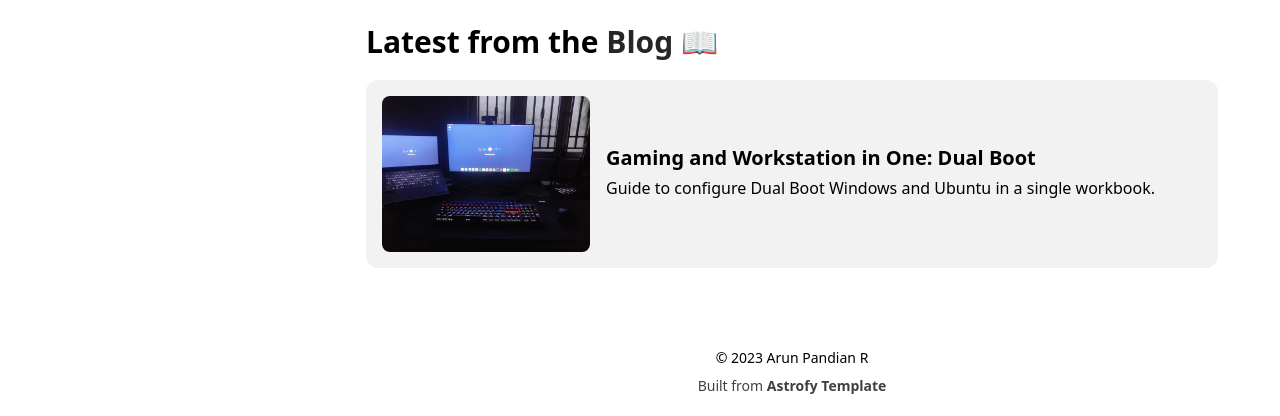
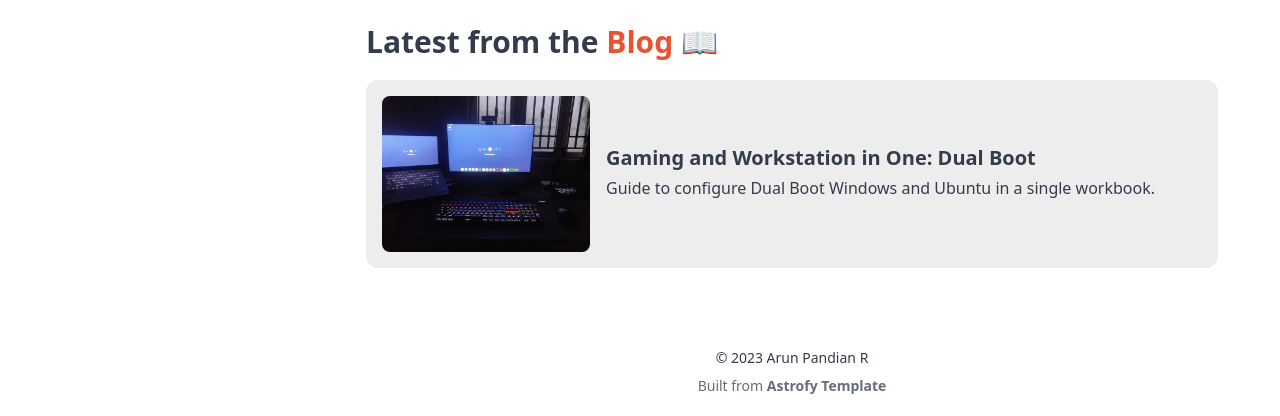
Before and after one commit to arunpandian7/arunpandian7.github.io, an Astro site: page / in a window 1280 px wide. Shown: the part 1049-1465 px from the top of the page. Built offline with nearby package versions, Linux system fonts and the light colour scheme; Astro itself is replaced by a stand-in of ours; some packages are replaced by stand-ins of ours.

Commit message:
update: changed daisy global theme

```diff
--- a/src/layouts/BaseLayout.astro
+++ b/src/layouts/BaseLayout.astro
@@ -10,7 +10,7 @@ const { image, title = SITE_TITLE, description = SITE_DESCRIPTION, includeSideba
 ---
 
 <!DOCTYPE html>
-<html lang="en" data-theme="lofi">
+<html lang="en" data-theme="emerald">
   <head>
     <BaseHead title={title} description={description} image={image} />
   </head>
@@ -19,7 +19,7 @@ const { image, title = SITE_TITLE, description = SITE_DESCRIPTION, includeSideba
       <input id="my-drawer" type="checkbox" class="drawer-toggle" />
       <div class="drawer-content bg-base-100">
         <Header title={SITE_TITLE} />
-        <div class="md:flex md:justify-center">
+        <div class="md:flex md:justify-center min-h-[90%]">
           <main class="p-6 pt-10 lg:max-w-[900px] max-w-[100vw]">
             <slot />
           </main>
```
